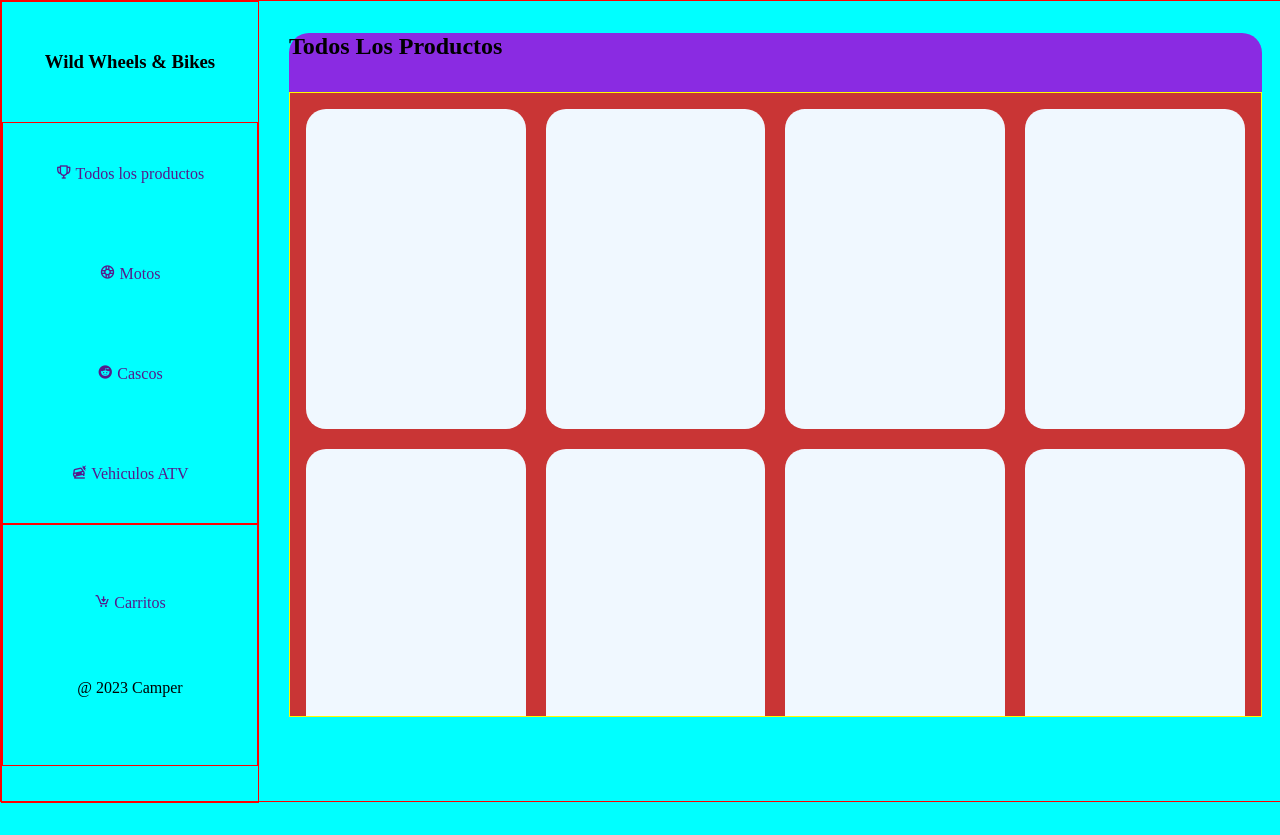
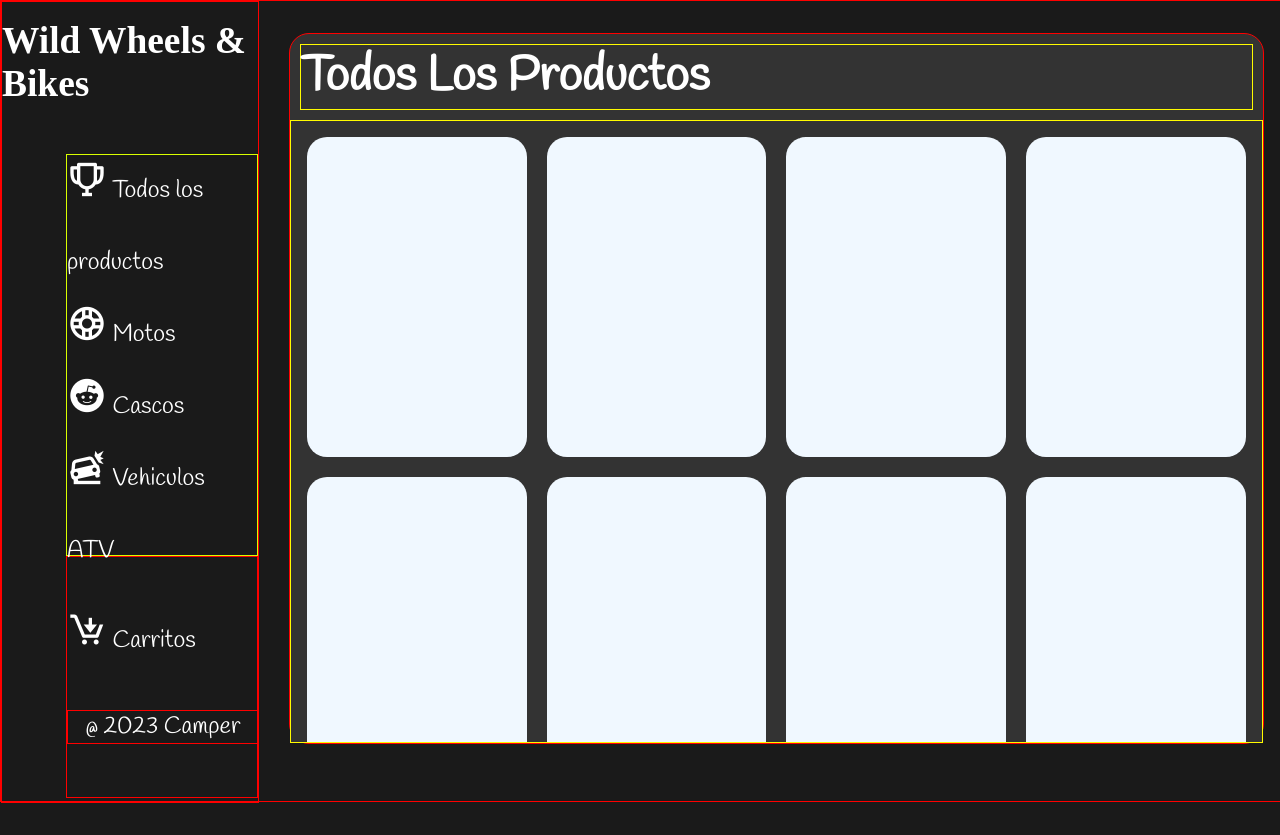
Before and after one commit to HenryFabianBoadaRubio/proyectoWeb, a plain HTML site: page main.html in a window 1280 px wide. Before the commit the page ends 806 px from the top, so only its background shows below. Drawn offline with nearby package versions, Linux system fonts and the light colour scheme; a web font is replaced by a local one.

Commit message:
feat: :construction: Se realizan ajustes
Se ingresan algunos ajustes de color . fuente y tamaño de la fuente , brindando mayor estilo a la web

```diff
--- a/css/style.css
+++ b/css/style.css
@@ -1,16 +1,20 @@
 @import url(variables.css);
+
+
+
 
 *{
     margin: 0;
     padding: 0;
 }
 body{
+
     display: grid;
     width: 100%;
     height: 100vh;
     grid-template-columns: 1fr 4fr;
     border: 1px solid red;
-    background-color: aqua;
+    background-color: #1a1a1a;
     flex-direction: row;
 }
 
@@ -20,6 +24,8 @@ body{
     height: 100vh;
     flex-direction: column;
     border: 1px solid red;
+    font-family: "Handlee";
+
 
 }
 .pagina1__tittle{
@@ -27,21 +33,34 @@ body{
     height: 15%;
     align-items: center;
     justify-content: center;
+    color: white;
+    font-family: "Protest Revolution";
+    font-size: 2rem;
+
 }
 .pagina1__aside__1{
+    margin-top: 2rem;
     display: flex;
     height: 50%;
     align-items: center;
-    justify-content: space-around;
+    line-height: 4.5rem;
     flex-direction: column;
-    border: 1px solid red;
+    font-size: 1.5rem;
+    border: 1px solid rgb(217, 255, 0);
+    align-items: baseline;
+    margin-left: 4rem;
 
-
+}
+.pagina1__aside__1 i{
+    font-size: 2.5rem;
 }
 .pagina1__aside__2 .elemento,
 .pagina1__aside__1 .elemento{
     text-decoration: none;
+    color: white;
+
 }
+
 
 .pagina1__aside__2{
     display: flex;
@@ -50,7 +69,23 @@ body{
     justify-content: space-evenly;
     flex-direction: column;
     border: 1px solid red;
+    font-size: 1.5rem;
+    align-items: baseline;
+    margin-left: 4rem;
 }
+.pagina1__aside__2 i{
+    font-size: 2.5rem;
+
+}
+.pagina1__aside__2 p{
+    display: flex;
+    width: 100%;
+    color: white;
+    justify-content: center;
+
+    border: 1px solid red;
+}
+
 /*FIN ASIDE PAGINA 1*/
 
 
@@ -61,17 +96,24 @@ body{
     margin-left: 2rem;
     width: 95%;
     height: 85%;
-    background-color: blueviolet;
+    color: white;
+    border: 1px solid red;
+
+    background-color:#333333;
+
     flex-direction: column;
     border-radius: 20px;
 }
-.pagina1__main__tittle{
-    position: absolute;
+.container h2{
     border: 1px solid rgb(255, 251, 0);
-    width: 100%;
+    font-family: "Handlee";
+    font-size: 3rem;
+
+    margin: 10px;
 }
+
 .pagina1__main{
-    margin-top: 2rem;
+
     display: grid;
     grid-template-columns: repeat(4,1fr);
     grid-auto-rows: 20rem;
@@ -80,13 +122,22 @@ body{
     gap: 20px;
     overflow-y: auto;
     border: 1px solid rgb(255, 251, 0);
-    background-color: rgb(201, 53, 53);
+    background-color:#333333;
+
+
     position: relative;
 
 }
 .main__elemento{
     display: flex;
+
     border-radius: 20px;
     background-color: aliceblue;
 }
 /*FIN MAIN PAGINA 1*/
+
+
+
+/*ABRIGOS COMIENZO PAGINA 2*/
+
+/*ABRIGOS FIN PAGINA 2*/
```
